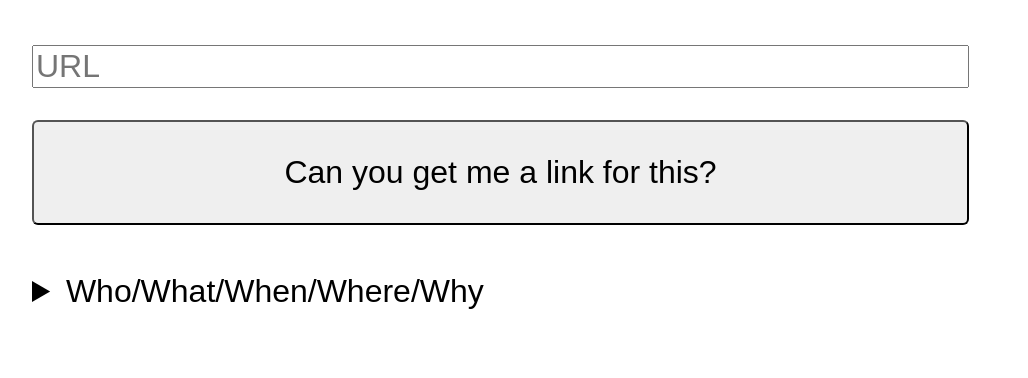
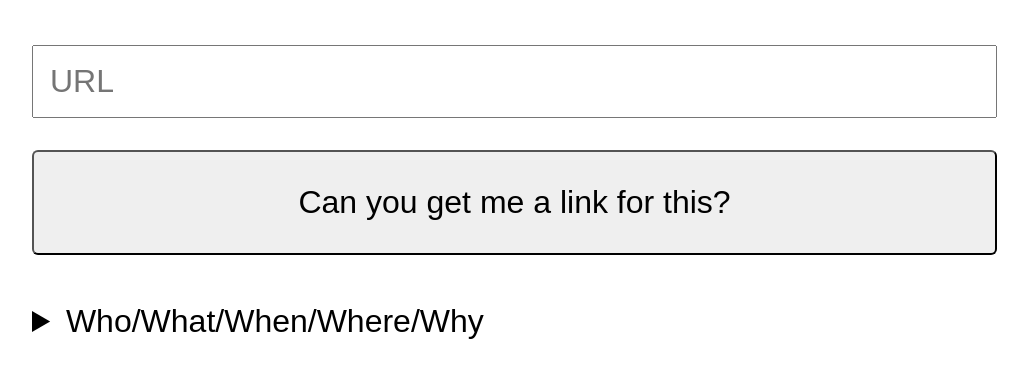
Before and after one commit to manicExpressive/cygmalft, an Eleventy site: page index.html in a window 1280 px wide. Shown: the part 120-498 px from the top of the page, without its empty margins (16-1044 px from the left). Built offline with nearby package versions, Linux system fonts and the light colour scheme; Eleventy itself is replaced by a stand-in of ours; files that its build step writes are made by us from their sources.

Commit message:
padding, more like sadding

```diff
--- a/index.html
+++ b/index.html
@@ -4,7 +4,7 @@
 html, body {height: 100%; display: flex;}
 body {height: 100%; display: flex; flex-direction: column; font-family: sans-serif; padding: 2rem; font-size: 2em; margin: 1rem}
 img {margin: 1rem 0; width: 100%; height: auto;}
-input, button, li {font-size: 1em; margin: 1rem 0; width: 100%;}
+input, button, li {font-size: 1em; margin: 1rem 0; width: 100%; padding: 1rem;}
 button {
   padding: 2rem;
   border-radius: 6px;
```
Also changed, not shown: 1 other file.
